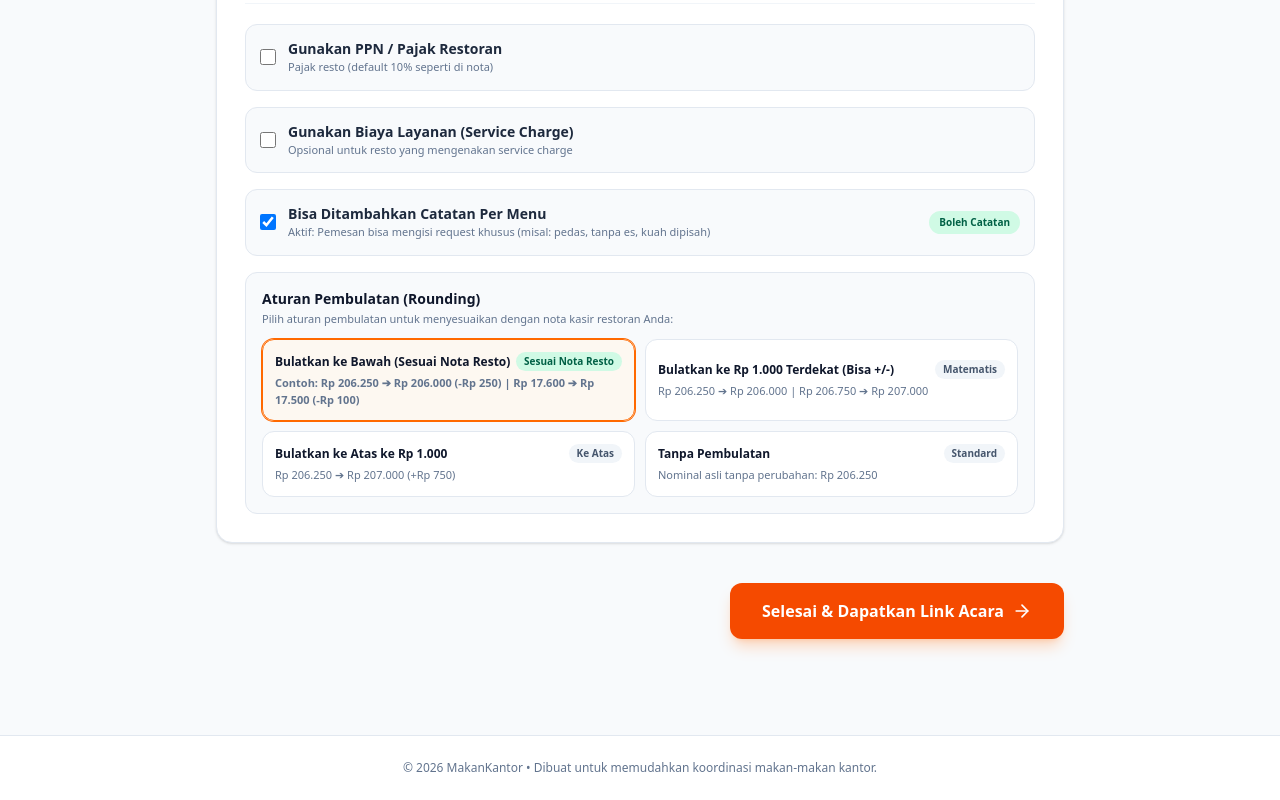
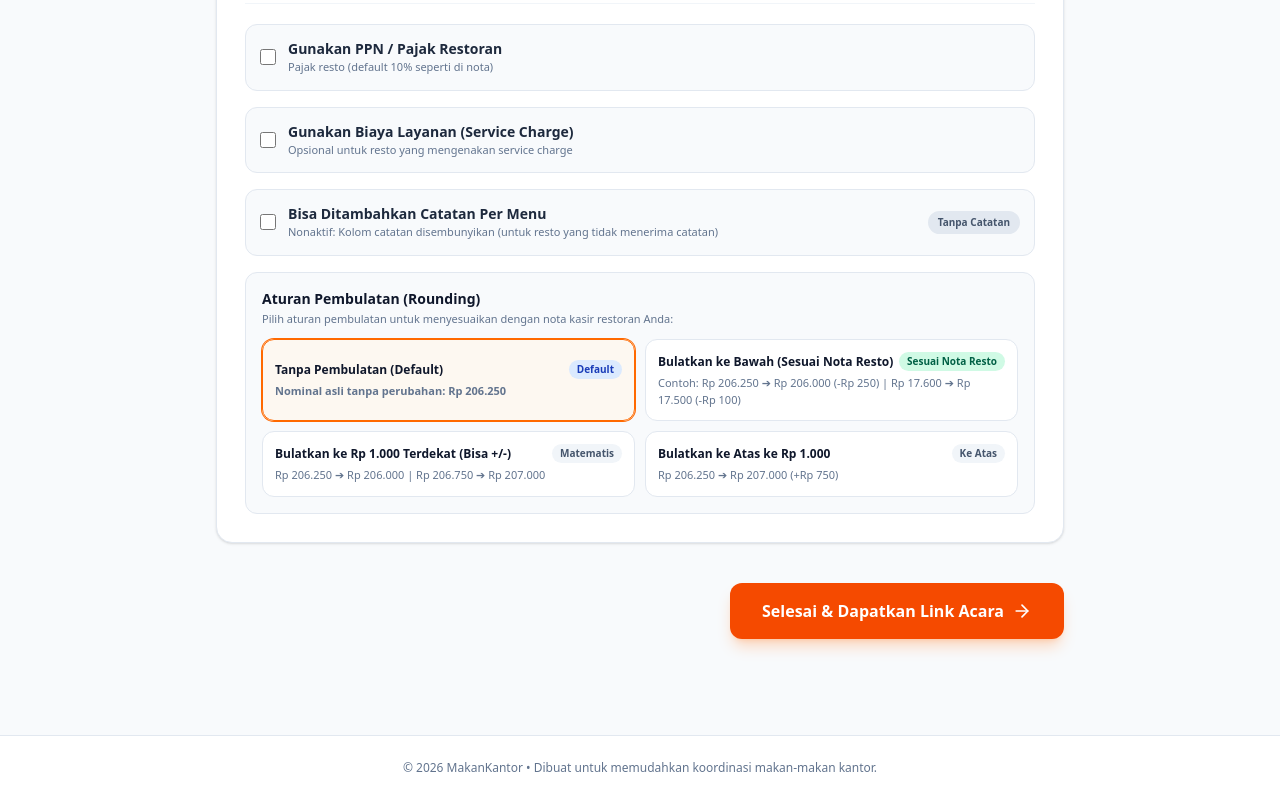
Before and after one commit to saqurata6-ui/office-food-order, a Next.js app: page /create in a window 1280 px wide. Shown: the part 1465-2265 px from the top of the page. Built offline with nearby package versions, Linux system fonts and the light colour scheme.

Commit message:
fix(create): set default allowItemNotes to unchecked and default rounding to none

```diff
--- a/src/app/api/events/route.ts
+++ b/src/app/api/events/route.ts
@@ -105,7 +105,7 @@ export async function POST(req: NextRequest) {
     // Admin PIN (4-digit)
     const adminPin = Math.floor(1000 + Math.random() * 9000).toString();
 
-    const effectiveAllowNotes = allowItemNotes !== undefined ? Boolean(allowItemNotes) : (taxConfig?.allowItemNotes !== undefined ? Boolean(taxConfig.allowItemNotes) : true);
+    const effectiveAllowNotes = allowItemNotes !== undefined ? Boolean(allowItemNotes) : (taxConfig?.allowItemNotes !== undefined ? Boolean(taxConfig.allowItemNotes) : false);
 
     const newEvent: EventData = {
       id: eventId,
@@ -122,7 +122,7 @@ export async function POST(req: NextRequest) {
           taxPercent: 10,
           useServiceCharge: false,
           serviceChargePercent: 0,
-          rounding: 'floor_1000',
+          rounding: 'none',
         }),
         allowItemNotes: effectiveAllowNotes,
       },
--- a/src/app/create/page.tsx
+++ b/src/app/create/page.tsx
@@ -44,8 +44,8 @@ export default function CreateEventPage() {
   const [taxPercent, setTaxPercent] = useState(10);
   const [useServiceCharge, setUseServiceCharge] = useState(false);
   const [serviceChargePercent, setServiceChargePercent] = useState(5);
-  const [allowItemNotes, setAllowItemNotes] = useState(true);
-  const [rounding, setRounding] = useState<RoundingType>('floor_1000'); // Default sesuai nota user!
+  const [allowItemNotes, setAllowItemNotes] = useState(false);
+  const [rounding, setRounding] = useState<RoundingType>('none');
 
   // Menu items list
   const [menuItems, setMenuItems] = useState<MenuItem[]>([
@@ -1151,6 +1151,12 @@ async function cropImageWithCanvas(file: File, box: [number, number, number, num
               <div className="grid grid-cols-1 sm:grid-cols-2 gap-2.5">
                 {[
                   {
+                    value: 'none',
+                    badge: 'Default',
+                    label: 'Tanpa Pembulatan (Default)',
+                    sub: 'Nominal asli tanpa perubahan: Rp 206.250',
+                  },
+                  {
                     value: 'floor_1000',
                     badge: 'Sesuai Nota Resto',
                     label: 'Bulatkan ke Bawah (Sesuai Nota Resto)',
@@ -1168,14 +1174,8 @@ async function cropImageWithCanvas(file: File, box: [number, number, number, num
                     label: 'Bulatkan ke Atas ke Rp 1.000',
                     sub: 'Rp 206.250 ➔ Rp 207.000 (+Rp 750)',
                   },
-                  {
-                    value: 'none',
-                    badge: 'Standard',
-                    label: 'Tanpa Pembulatan',
-                    sub: 'Nominal asli tanpa perubahan: Rp 206.250',
-                  },
                 ].map((opt) => {
-                  const isSelected = rounding === opt.value || (opt.value === 'floor_1000' && rounding === 'floor_500');
+                  const isSelected = rounding === opt.value;
                   return (
                     <button
                       key={opt.value}
@@ -1191,7 +1191,9 @@ async function cropImageWithCanvas(file: File, box: [number, number, number, num
                         <span className="text-xs font-bold text-slate-900 leading-tight">{opt.label}</span>
                         <span
                           className={`text-[10px] px-2 py-0.5 rounded-full font-bold shrink-0 ${
-                            opt.value.startsWith('floor')
+                            opt.value === 'none'
+                              ? 'bg-blue-100 text-blue-800'
+                              : opt.value.startsWith('floor')
                               ? 'bg-emerald-100 text-emerald-800'
                               : 'bg-slate-100 text-slate-600'
                           }`}
```
